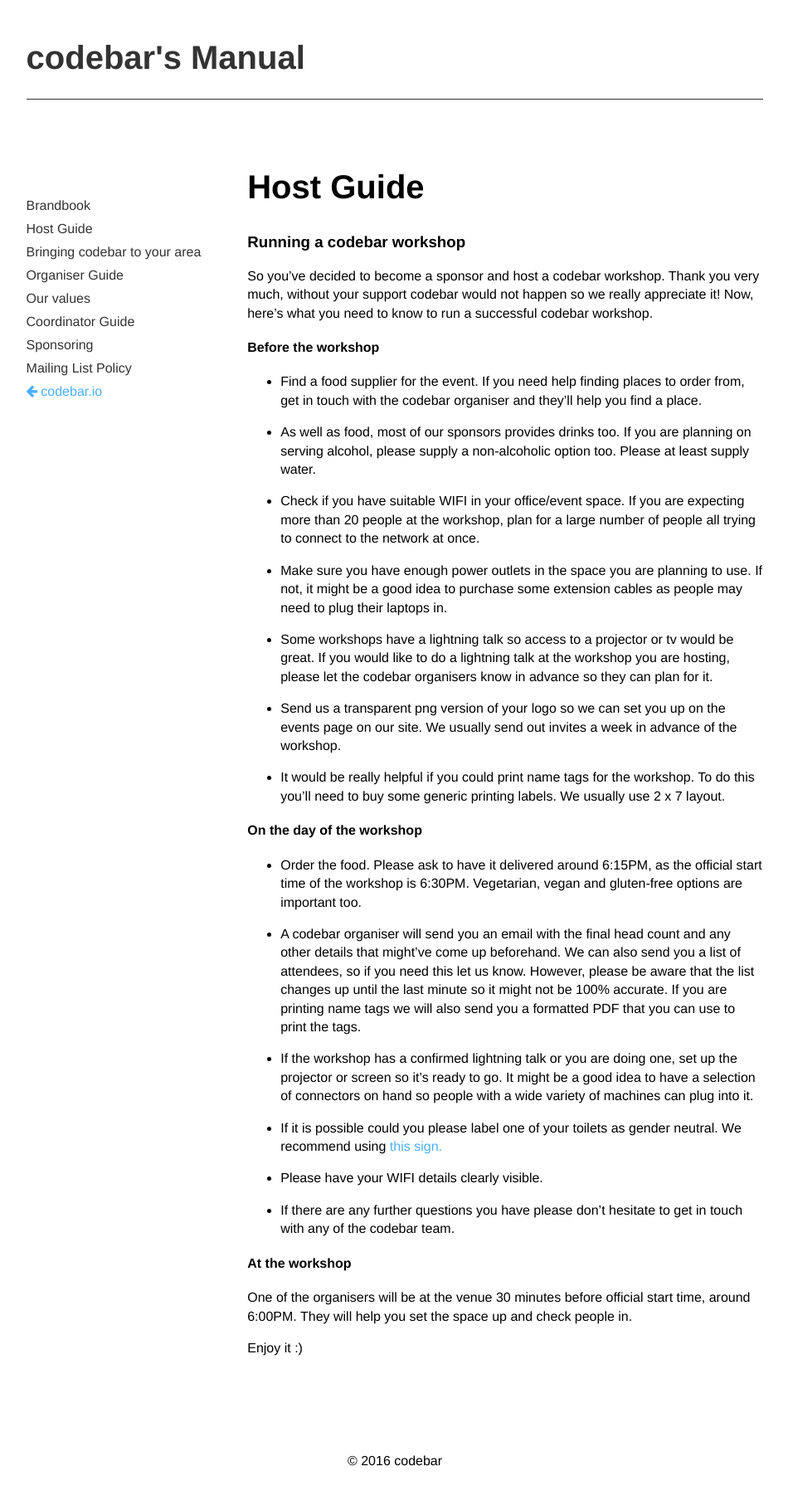
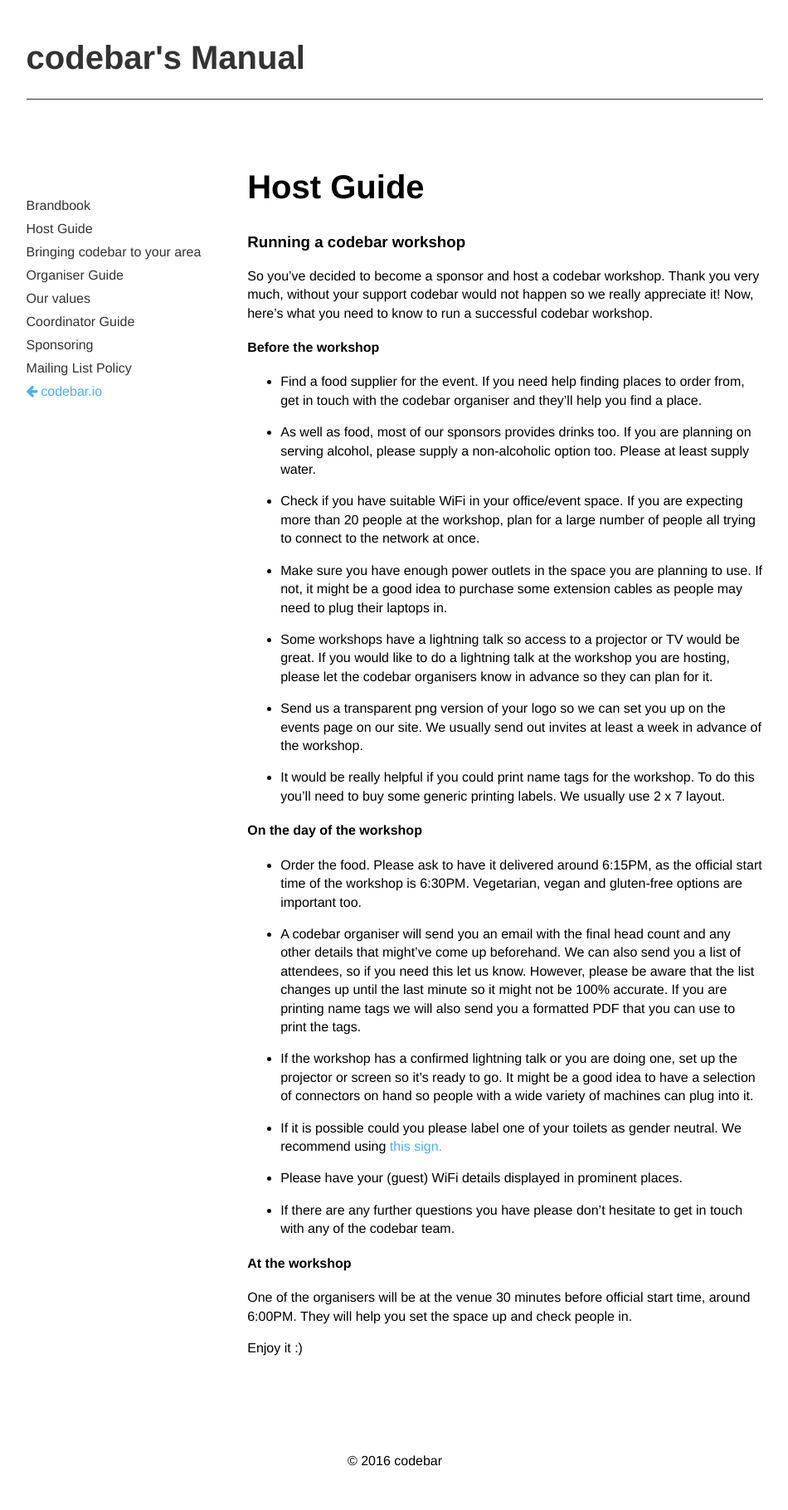
Before and after one commit to codebar/manual, a Jekyll site: the page built from _posts/2015-03-26-host-guide.md, in a window 1280 px wide. Shown: the whole page at 83% size, without its empty margins (164-1114 px from the left). Built offline with Jekyll 4.4.1, drawn with Linux system fonts in a browser that asks for light colours; nearby versions of some CDN libraries.

Commit message:
Host guide: wording

```diff
--- a/_posts/2015-03-26-host-guide.md
+++ b/_posts/2015-03-26-host-guide.md
@@ -13,13 +13,13 @@
 
 - As well as food, most of our sponsors provides drinks too. If you are planning on serving alcohol, please supply a non-alcoholic option too. Please at least supply water.
 
-- Check if you have suitable WIFI in your office/event space. If you are expecting more than 20 people at the workshop, plan for a large number of people all trying to connect to the network at once.
+- Check if you have suitable WiFi in your office/event space. If you are expecting more than 20 people at the workshop, plan for a large number of people all trying to connect to the network at once.
 
 - Make sure you have enough power outlets in the space you are planning to use. If not, it might be a good idea to purchase some extension cables as people may need to plug their laptops in.
 
-- Some workshops have a lightning talk so access to a projector or tv would be great. If you would like to do a lightning talk at the workshop you are hosting, please let the codebar organisers know in advance so they can plan for it.
+- Some workshops have a lightning talk so access to a projector or TV would be great. If you would like to do a lightning talk at the workshop you are hosting, please let the codebar organisers know in advance so they can plan for it.
 
-- Send us a transparent png version of your logo so we can set you up on the events page on our site. We usually send out invites a week in advance of the workshop.
+- Send us a transparent png version of your logo so we can set you up on the events page on our site. We usually send out invites at least a week in advance of the workshop.
 
 - It would be really helpful if you could print name tags for the workshop. To do this you'll need to buy some generic printing labels. We usually use 2 x 7 layout.
 
@@ -33,7 +33,7 @@
 
 - If it is possible could you please label one of your toilets as gender neutral. We recommend using [this sign.](http://www.uua.org/sites/live-new.uua.org/files/documents/lgbtq/gender_neutral_bathroom_11x17.pdf)
 
-- Please have your WIFI details clearly visible.
+- Please have your (guest) WiFi details displayed in prominent places.
 
 - If there are any further questions you have please don't hesitate to get in touch with any of the codebar team.
 
```
